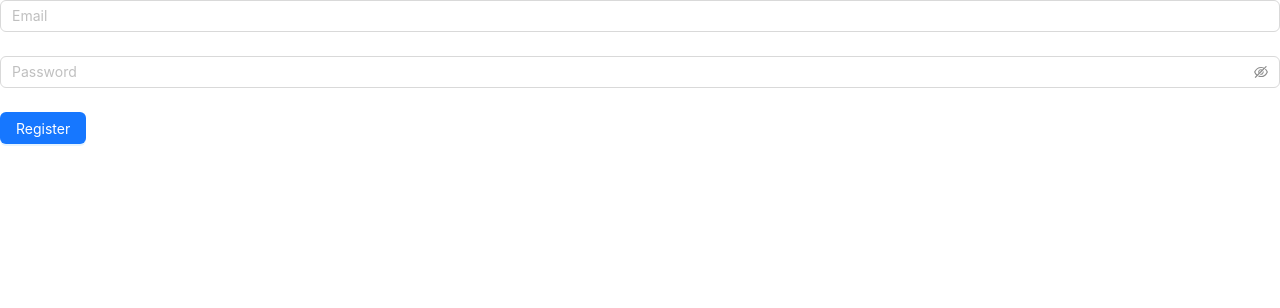
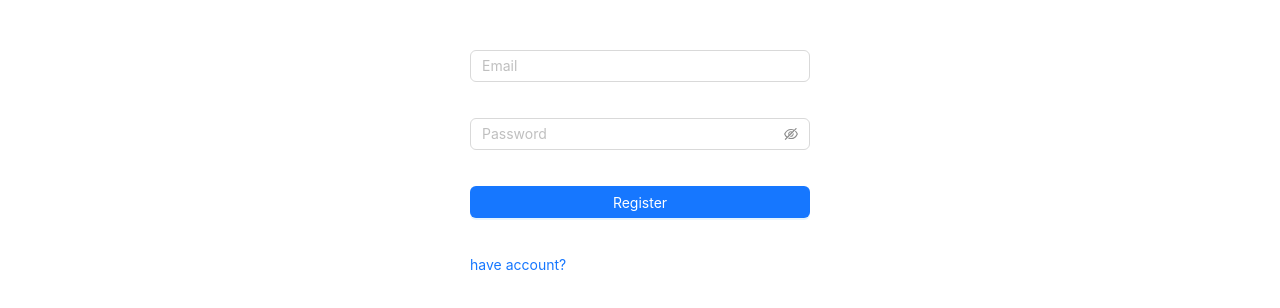
Before and after one commit to iskandertony/move-mates, a React (Create React App) app: page /register in a window 1280 px wide. Shown: the top 308 px of the page. Built offline with nearby package versions, Linux system fonts and the light colour scheme; no server answers.

Commit message:
some fix by iska

```diff
--- a/src/App.js
+++ /dev/null
@@ -1,20 +0,0 @@
-import React from 'react';
-import { Route, Routes } from 'react-router-dom';
-import Main from "./pages/main";
-import Login from "./components/Login";
-import Register from "./components/Register"; // Добавить импорт Register
-import { AuthProvider } from "./Auth/auth-context/script";
-
-function App() {
-    return (
-        <AuthProvider>
-            <Routes>
-                <Route path="/" element={<Main />} />
-                <Route path="/login" element={<Login />} />
-                <Route path="/register" element={<Register />} /> {/* Добавить Route для Register */}
-            </Routes>
-        </AuthProvider>
-    );
-}
-
-export default App;
--- /dev/null
+++ b/src/App.jsx
@@ -0,0 +1,17 @@
+import React from 'react';
+import { Route, Routes } from 'react-router-dom';
+import Main from "./pages/main";
+import Login from "./components/Login";
+import Register from "./components/Register";
+
+function App() {
+    return (
+            <Routes>
+                <Route path="/main" element={<Main />} />
+                <Route path="/login" element={<Login />} />
+                <Route path="/register" element={<Register />} />
+            </Routes>
+    );
+}
+
+export default App;
--- a/src/Auth/Firebase/script.js
+++ /dev/null
@@ -1,15 +0,0 @@
-import { initializeApp } from 'firebase/app';
-import { getAuth } from 'firebase/auth';
-
-const firebaseConfig = {
-    apiKey: "YOUR_API_KEY",
-    authDomain: "YOUR_AUTH_DOMAIN",
-    projectId: "YOUR_PROJECT_ID",
-    storageBucket: "YOUR_STORAGE_BUCKET",
-    messagingSenderId: "YOUR_MESSAGING_SENDER_ID",
-    appId: "YOUR_APP_ID"
-};
-
-const app = initializeApp(firebaseConfig);
-
-export const auth = getAuth(app);
--- a/src/Auth/auth-context/script.js
+++ /dev/null
@@ -1,23 +0,0 @@
-import React, { createContext, useState, useEffect, useContext } from "react";
-import { auth } from "../Firebase/script";
-
-export const AuthContext = createContext();
-export const useAuth = () => useContext(AuthContext);
-
-export const AuthProvider = ({ children }) => {
-    const [currentUser, setCurrentUser] = useState(null);
-
-    useEffect(() => {
-        auth.onAuthStateChanged(setCurrentUser);
-    }, []);
-
-    return (
-        <AuthContext.Provider
-            value={{
-                currentUser,
-            }}
-        >
-            {children}
-        </AuthContext.Provider>
-    );
-};
--- a/src/components/Login/index.jsx
+++ b/src/components/Login/index.jsx
@@ -1,28 +1,22 @@
-import React, { useContext, useState } from 'react';
-import {Button, Input} from "antd";
-import "./style.scss"
-import {AuthContext} from "../../Auth/auth-context/script";
-import {auth} from "../../Auth/Firebase/script";
-import {NavLink} from "react-router-dom";
-
+import React, { useContext, useState } from "react";
+import { Button, Input } from "antd";
+import "./style.scss";
+import { useNavigate } from "react-router-dom";
+import { NavLink } from "react-router-dom";
 
 const Login = () => {
   const [email, setEmail] = useState("");
   const [password, setPassword] = useState("");
-    const { currentUser } = useContext(AuthContext);
+  const navigate = useNavigate();
 
-    const handleSubmit = async (e) => {
+  const handleSubmit = (e) => {
     e.preventDefault();
-        try {
-            await auth.signInWithEmailAndPassword(email, password);
-        } catch (error) {
-            alert(error);
+    if (email === "admin" && password === "admin") {
+      navigate("/main");
+    } else {
+      alert("Wrong email or password");
     }
   };
-
-    if (currentUser) {
-        return <div>You are already logged in!</div>;
-    }
 
   return (
     <div className="login container">
@@ -31,13 +25,15 @@ const Login = () => {
         <div className="login_input_title">
           <div>E-mail</div>
         </div>
-                <Input onChange={e => setEmail(e.target.value)} />
+        <Input onChange={(e) => setEmail(e.target.value)} />
         <div>Password</div>
-                <Input onChange={e => setPassword(e.target.value)} type="password" />
+        <Input onChange={(e) => setPassword(e.target.value)} type="password" />
         <NavLink to={"/register"}>
           <div>no account?</div>
         </NavLink>
-                <Button className="button" onClick={handleSubmit}>Log in</Button>
+        <Button className="button" onClick={handleSubmit}>
+          Log in
+        </Button>
       </div>
     </div>
   );
--- a/src/components/Register/index.jsx
+++ b/src/components/Register/index.jsx
@@ -1,44 +1,40 @@
 import React, { useState } from "react";
-import { getAuth, createUserWithEmailAndPassword } from "firebase/auth";
-import { useNavigate } from "react-router-dom";
+import {NavLink, useNavigate} from "react-router-dom";
 import { Button, Form, Input } from "antd";
-
+import "./style.scss"
+import "../../App.css";
 function Register() {
   const [email, setEmail] = useState("");
   const [password, setPassword] = useState("");
-    const auth = getAuth();
   const navigate = useNavigate();
 
-    const handleRegister = () => {
-        createUserWithEmailAndPassword(auth, email, password)
-            .then((userCredential) => {
-                console.log("User created: ", userCredential.user);
-                navigate("/login");
-            })
-            .catch((error) => {
-                console.error(error);
-            });
-    };
+
 
   return (
-        <Form onFinish={handleRegister}>
+    <Form  className="container register">
       <Form.Item
         name="email"
-                rules={[{ required: true, message: 'Please input your Email!' }]}
+        rules={[{ required: true, message: "Please input your Email!" }]}
       >
         <Input placeholder="Email" onChange={(e) => setEmail(e.target.value)} />
       </Form.Item>
       <Form.Item
         name="password"
-                rules={[{ required: true, message: 'Please input your Password!' }]}
+        rules={[{ required: true, message: "Please input your Password!" }]}
       >
-                <Input.Password placeholder="Password" onChange={(e) => setPassword(e.target.value)} />
+        <Input.Password
+          placeholder="Password"
+          onChange={(e) => setPassword(e.target.value)}
+        />
       </Form.Item>
       <Form.Item>
-                <Button type="primary" htmlType="submit">
+        <Button type="primary" htmlType="submit" block>
           Register
         </Button>
       </Form.Item>
+      <NavLink to={"/login"}>
+        <div>have account?</div>
+      </NavLink>
     </Form>
   );
 }
--- /dev/null
+++ b/src/components/Register/style.scss
@@ -0,0 +1,7 @@
+.register {
+  display: flex;
+  flex-direction: column;
+  max-width: 420px !important;
+  margin: 0 auto;
+  gap: 12px;
+}
--- a/src/pages/main/index.jsx
+++ b/src/pages/main/index.jsx
@@ -1,18 +1,12 @@
 import React, { useEffect } from "react";
 import { useNavigate } from "react-router-dom";
-import { useAuth } from "../../Auth/auth-context/script";
 
 function Main() {
-    const { currentUser } = useAuth();
-    const navigate = useNavigate();
-
-    useEffect(() => {
-        if (!currentUser) {
-            navigate("/login");
-        }
-    }, [currentUser, navigate]);
-
-    return <div>iska</div>;
+  return (
+    <div className="container">
+      <div>main</div>
+    </div>
+  );
 }
 
 export default Main;
```
Lines whose indentation alone changed are shown as unchanged.
